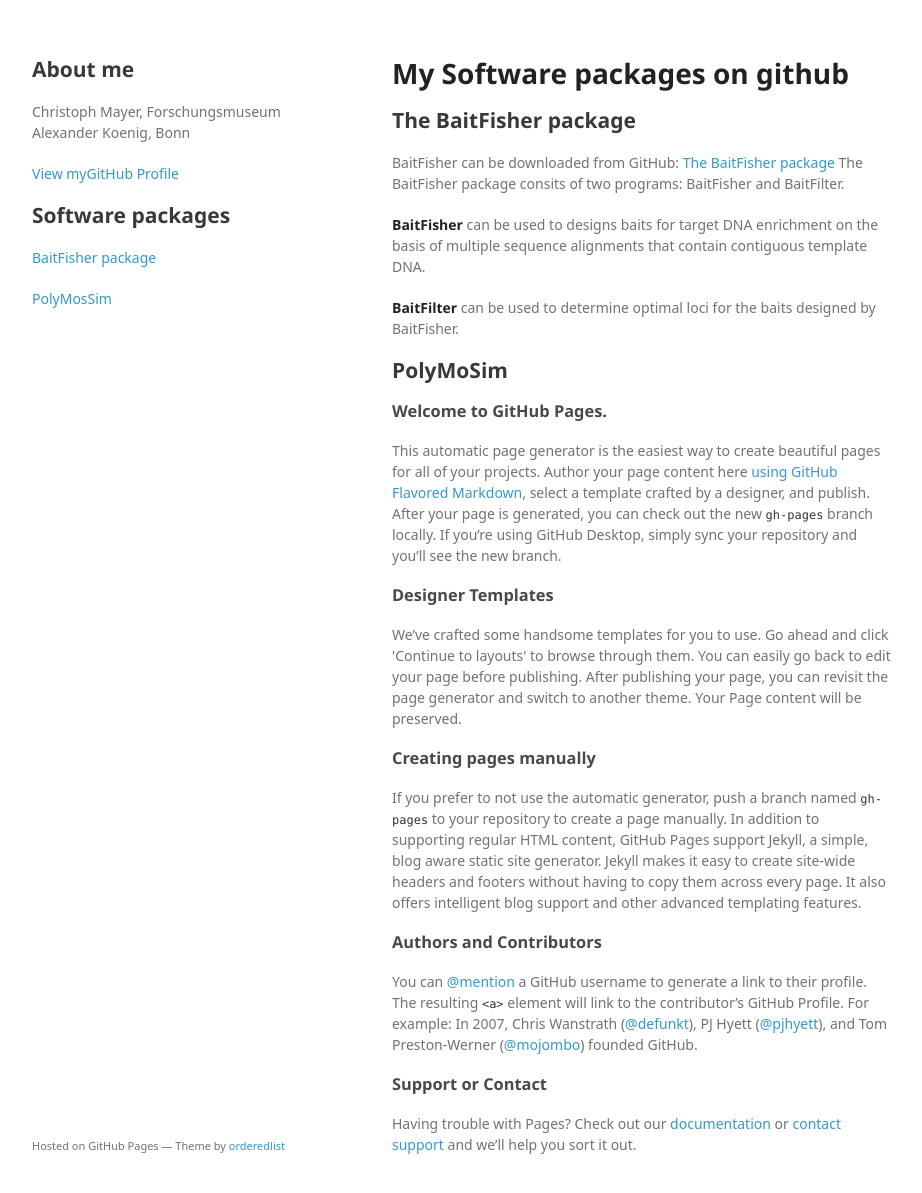
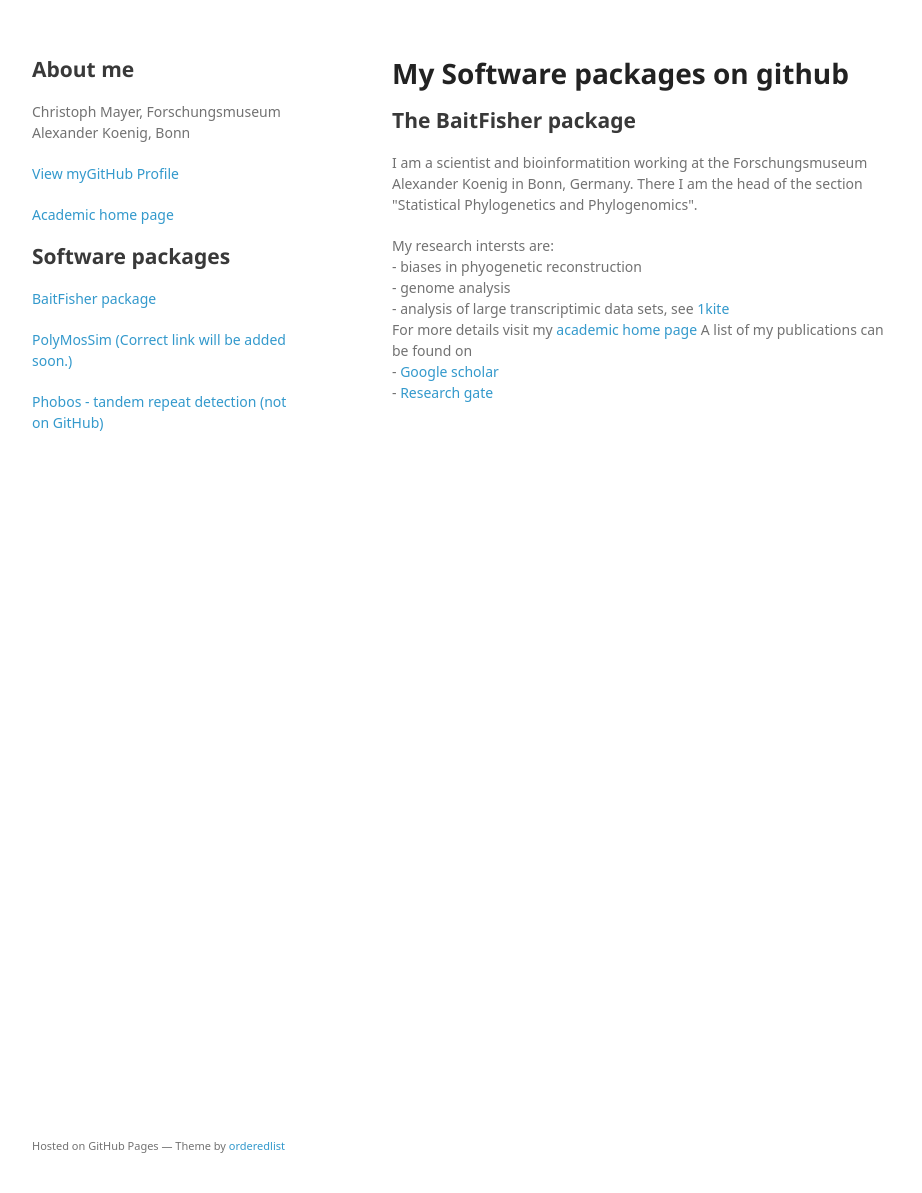
Before and after one commit to cmayer/cmayer.github.io, a Jekyll site: the page index.html, which Jekyll copies as it is, in a window 1280 px wide and 1225 px high. Shown: the top 1193 px of the window, without its empty margins (178-1100 px from the left). Built offline with Jekyll 4.4.1, drawn with Linux system fonts in a browser that asks for light colours; some web fonts are replaced.

Commit message:
Update index.html

```diff
--- a/index.html
+++ b/index.html
@@ -18,11 +18,12 @@
         <h2>About me</h2>
         <p>Christoph Mayer, Forschungsmuseum Alexander Koenig, Bonn</p>
         <p class="view"><a href="https://github.com/cmayer">View myGitHub Profile</a></p>
+        <p class="view"><a href="https://www.zfmk.de/de/zfmk/christoph-mayer">Academic home page</a></p>
 
         <h2>Software packages</h2>
-        <p class="view"><a href="https://github.com/cmayer">BaitFisher package</p>
-        <p class="view"><a href="https://github.com/cmayer">PolyMosSim</p>
-
+        <p class="view"><a href="https://github.com/cmayer">BaitFisher package</a></p>
+        <p class="view"><a href="https://github.com/cmayer">PolyMosSim (Correct link will be added soon.)</a></p>
+        <p class="view"><a href="http://www.ruhr-uni-bochum.de/ecoevo/cm/cm_phobos.htm">Phobos - tandem repeat detection (not on GitHub)</a></p>
       </header>
       <section>
         <h1>
@@ -32,40 +33,22 @@
 <h2>
 <a id="the-baitfisher-package" class="anchor" href="#the-baitfisher-package" aria-hidden="true"><span aria-hidden="true" class="octicon octicon-link"></span></a>The BaitFisher package</h2>
 
-<p>BaitFisher can be downloaded from GitHub: <a href="https://github.com/cmayer/BaitFisher-package">The BaitFisher package</a>
-The BaitFisher package consits of two programs: BaitFisher and BaitFilter.</p>
+<p>I am a scientist and bioinformatition working at the Forschungsmuseum Alexander Koenig in Bonn, Germany.
+There I am the head of the section
+"Statistical Phylogenetics and Phylogenomics".</p>
 
-<p><strong>BaitFisher</strong> can be used to designs baits for target DNA enrichment on the basis of multiple  sequence alignments that contain contiguous template DNA.  </p>
+<p>My research intersts are:<br>
+- biases in phyogenetic reconstruction<br>
+- genome analysis<br>
+- analysis of large transcriptimic data sets, see <a href="http://www.1kite.org">1kite</a><br>
 
-<p><strong>BaitFilter</strong> can be used to determine optimal loci for the baits designed by BaitFisher.</p>
+For more details visit my <a href="https://www.zfmk.de/de/zfmk/christoph-mayer">academic home page</a>
 
-<h2>
-<a id="polymosim" class="anchor" href="#polymosim" aria-hidden="true"><span aria-hidden="true" class="octicon octicon-link"></span></a>PolyMoSim</h2>
+A list of my publications can be found on<br>
+- <a href="https://scholar.google.com/citations?user=PNSjueAAAAAJ&hl=en">Google scholar</a><br>
+- <a href="https://www.researchgate.net/profile/Christoph_Mayer">Research gate</a><br>
+</p>
 
-<h3>
-<a id="welcome-to-github-pages" class="anchor" href="#welcome-to-github-pages" aria-hidden="true"><span aria-hidden="true" class="octicon octicon-link"></span></a>Welcome to GitHub Pages.</h3>
-
-<p>This automatic page generator is the easiest way to create beautiful pages for all of your projects. Author your page content here <a href="https://guides.github.com/features/mastering-markdown/">using GitHub Flavored Markdown</a>, select a template crafted by a designer, and publish. After your page is generated, you can check out the new <code>gh-pages</code> branch locally. If you’re using GitHub Desktop, simply sync your repository and you’ll see the new branch.</p>
-
-<h3>
-<a id="designer-templates" class="anchor" href="#designer-templates" aria-hidden="true"><span aria-hidden="true" class="octicon octicon-link"></span></a>Designer Templates</h3>
-
-<p>We’ve crafted some handsome templates for you to use. Go ahead and click 'Continue to layouts' to browse through them. You can easily go back to edit your page before publishing. After publishing your page, you can revisit the page generator and switch to another theme. Your Page content will be preserved.</p>
-
-<h3>
-<a id="creating-pages-manually" class="anchor" href="#creating-pages-manually" aria-hidden="true"><span aria-hidden="true" class="octicon octicon-link"></span></a>Creating pages manually</h3>
-
-<p>If you prefer to not use the automatic generator, push a branch named <code>gh-pages</code> to your repository to create a page manually. In addition to supporting regular HTML content, GitHub Pages support Jekyll, a simple, blog aware static site generator. Jekyll makes it easy to create site-wide headers and footers without having to copy them across every page. It also offers intelligent blog support and other advanced templating features.</p>
-
-<h3>
-<a id="authors-and-contributors" class="anchor" href="#authors-and-contributors" aria-hidden="true"><span aria-hidden="true" class="octicon octicon-link"></span></a>Authors and Contributors</h3>
-
-<p>You can <a href="https://help.github.com/articles/basic-writing-and-formatting-syntax/#mentioning-users-and-teams" class="user-mention">@mention</a> a GitHub username to generate a link to their profile. The resulting <code>&lt;a&gt;</code> element will link to the contributor’s GitHub Profile. For example: In 2007, Chris Wanstrath (<a href="https://github.com/defunkt" class="user-mention">@defunkt</a>), PJ Hyett (<a href="https://github.com/pjhyett" class="user-mention">@pjhyett</a>), and Tom Preston-Werner (<a href="https://github.com/mojombo" class="user-mention">@mojombo</a>) founded GitHub.</p>
-
-<h3>
-<a id="support-or-contact" class="anchor" href="#support-or-contact" aria-hidden="true"><span aria-hidden="true" class="octicon octicon-link"></span></a>Support or Contact</h3>
-
-<p>Having trouble with Pages? Check out our <a href="https://help.github.com/pages">documentation</a> or <a href="https://github.com/contact">contact support</a> and we’ll help you sort it out.</p>
       </section>
       <footer>
         <p><small>Hosted on GitHub Pages &mdash; Theme by <a href="https://github.com/orderedlist">orderedlist</a></small></p>
```
